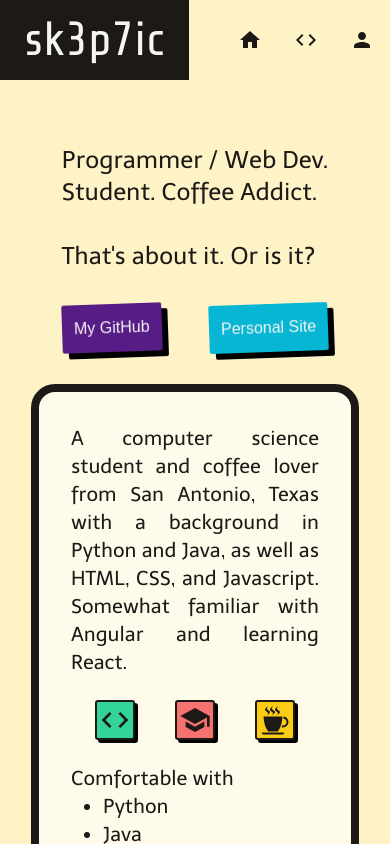
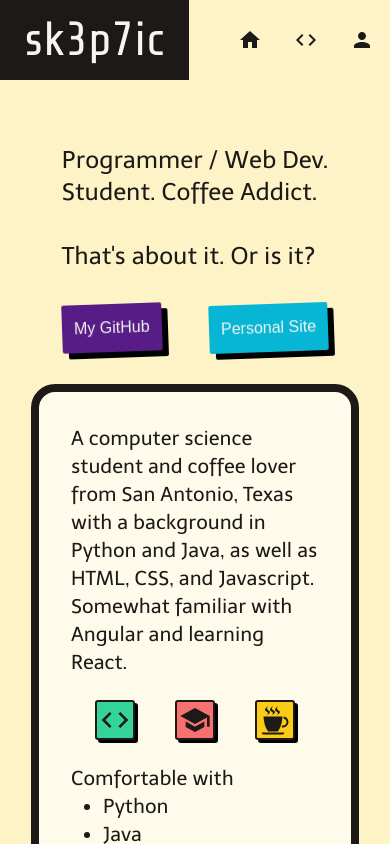
Before and after one commit to sk3p7ic/sk3p7ic-site, a React (Create React App) app: page / in a window 390 px wide. Shown: the top 844 px of the page. Built offline with nearby package versions, Linux system fonts and the light colour scheme; a web font is replaced by a local one.

Commit message:
Changed text justification responsiveness

```diff
--- a/src/pages/home/home.js
+++ b/src/pages/home/home.js
@@ -24,7 +24,7 @@ export const HomePage = () => {
       <div className="flex-grow flex 2xl:justify-center">
         <div className="flex-grow w-full xl:flex-grow-0 2xl:w-3/4 p-8 border-8 rounded-3xl border-stone-900 bg-amber-50 ">
           <div className="flex flex-col font-telex text-xl">
-            <p className="text-justify">
+            <p className="md:text-justify">
               A computer science student and coffee lover from San Antonio,
               Texas with a background in Python and Java, as well as HTML, CSS,
               and Javascript. Somewhat familiar with Angular and learning React.
```
